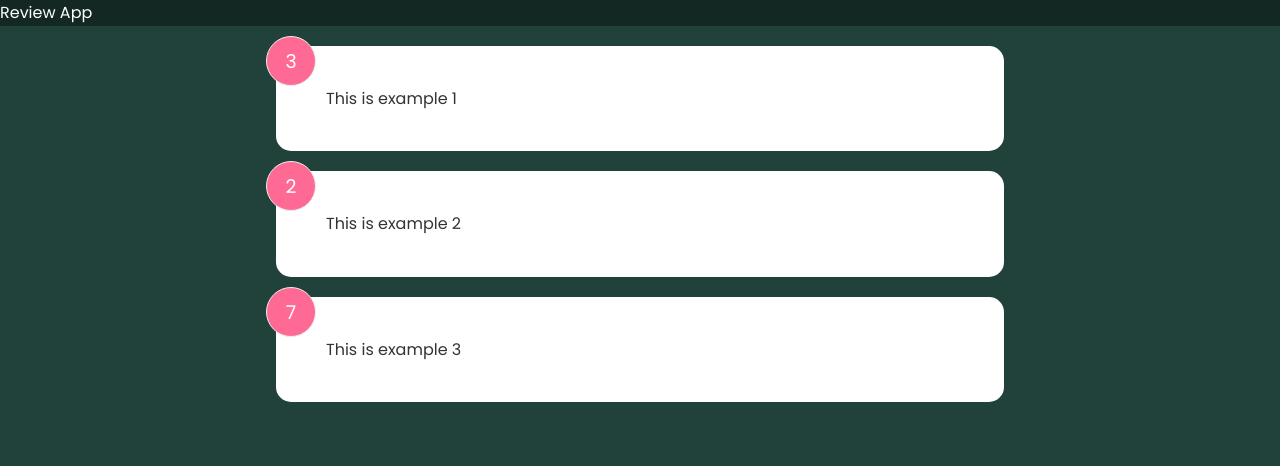
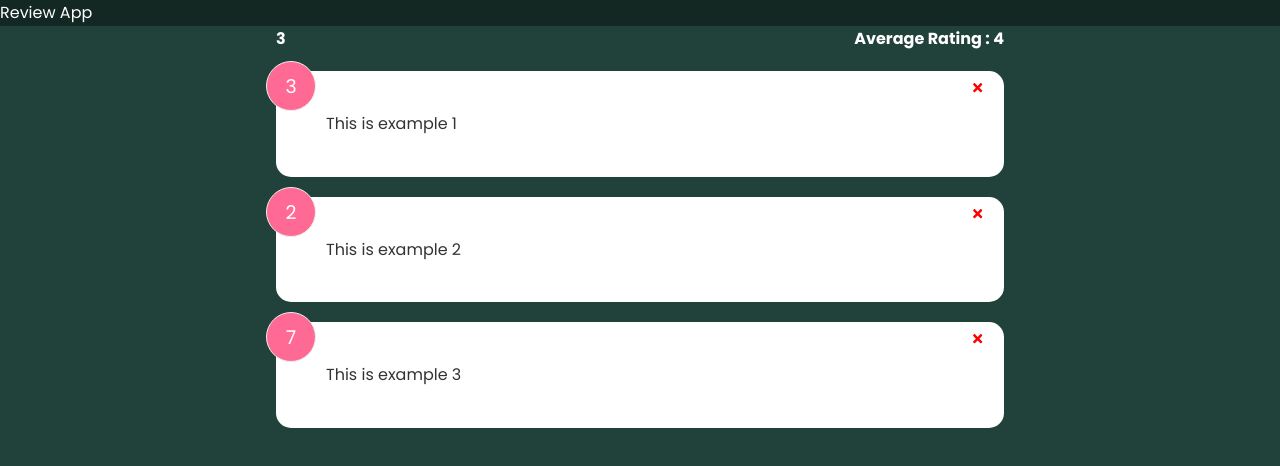
Before and after one commit to jaganjavid/Mern-stack, a React (Create React App) app in the folder react/review-app/: page / in a window 1280 px wide. Shown: the top 466 px of the page. Built offline with nearby package versions, Linux system fonts and the light colour scheme.

Commit message:
added stats

```diff
--- a/react/review-app/src/App.jsx
+++ b/react/review-app/src/App.jsx
@@ -1,11 +1,9 @@
 import React, { useState } from 'react'
 import Header from './components/Header';
 import FeedbackList from './components/FeedbackList';
-import Card from './components/shared/Card';
-
+import FeedbackStatus from './components/FeedbackStatus';
 
 const App = () => {
-
 
   const [feedback, setFeedback] = useState([
     {
@@ -25,12 +23,18 @@ const App = () => {
     },
 ]);
 
+ const deleteFeedback = (id)  => {
+   if(window.confirm("Are you sure")){
+     setFeedback(feedback.filter((item) => item.id !== id));
+   }
+ }
 
   return (
     <>
       <Header/>
       <div className='container'>
-         <FeedbackList feedback={feedback}/>
+         <FeedbackStatus feedback={feedback}/>
+         <FeedbackList feedback={feedback} handleDelete={deleteFeedback} />
       </div>
     </>
   )
--- a/react/review-app/src/components/FeedbackItem.jsx
+++ b/react/review-app/src/components/FeedbackItem.jsx
@@ -1,7 +1,8 @@
-import React, { useState } from 'react'
-import Card from './shared/Card'
+import React, { useState } from 'react';
+import { FaTimes } from "react-icons/fa";
+import Card from './shared/Card';
 
-const FeedbackItem = ({item}) => {
+const FeedbackItem = ({item, handleDelete}) => {
 
     // Component state
     // const [rating, setRating] = useState(1);
@@ -11,6 +12,9 @@ const FeedbackItem = ({item}) => {
   return (
     <Card>
        <div className='num-display'>{item.rating}</div>
+       <button className='close' onClick={() => handleDelete(item.id)}>
+         <FaTimes color='red'/>
+       </button>
        <div className='text-display'>{item.text}</div>
     </Card>
   )
--- a/react/review-app/src/components/FeedbackList.jsx
+++ b/react/review-app/src/components/FeedbackList.jsx
@@ -1,7 +1,7 @@
 import React from 'react'
 import FeedbackItem from './FeedbackItem'
 
-const FeedbackList = ({feedback}) => {
+const FeedbackList = ({feedback,handleDelete}) => {
 
  if(!feedback || feedback.length === 0){
     return <p>No Feedback Yet</p>
@@ -11,11 +11,14 @@ const FeedbackList = ({feedback}) => {
     <div className='feedback-list'>
       {
         feedback.map((item) => (
-           <FeedbackItem item={item}/>
+           <FeedbackItem
+            key={item.id}
+            item={item}
+            handleDelete={handleDelete}/>
         ))
       }
     </div>
   )
 }
 
-export default FeedbackList
+export default FeedbackList;
--- /dev/null
+++ b/react/review-app/src/components/FeedbackStatus.jsx
@@ -0,0 +1,19 @@
+import React from 'react'
+
+const FeedbackStatus = ({feedback}) => {
+
+  let average = feedback.reduce((acc, cur) => {
+       return acc + cur.rating
+  }, 0) / feedback.length;
+
+  console.log(average);
+
+  return (
+    <div className='feedback-stats'>
+        <h4>{feedback.length}</h4>
+        <h4>Average Rating : {isNaN(average) ? 0 : average}</h4>
+    </div>
+  )
+}
+
+export default FeedbackStatus
```
